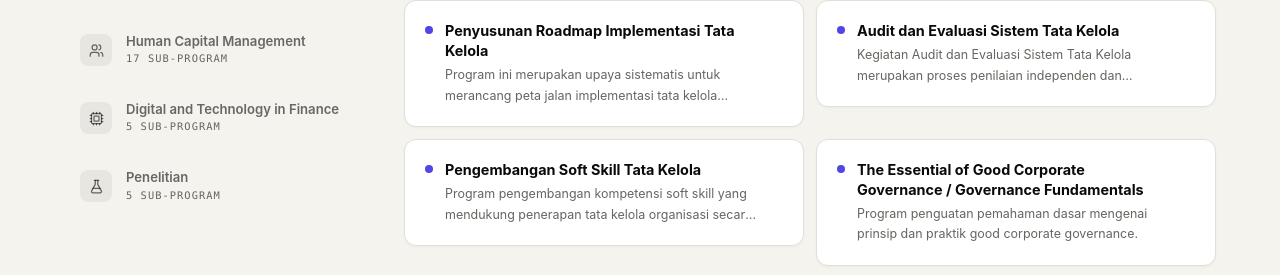
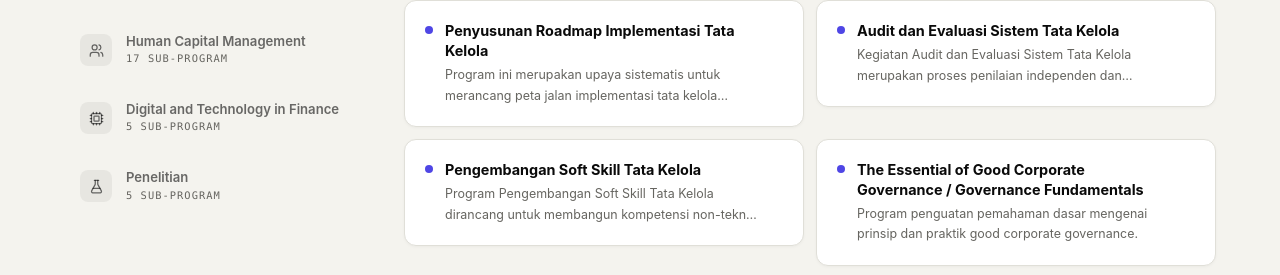
Before and after one commit to alhilalwork26-sys/GRCC-Landing-page, a Next.js app: page /programs in a window 1280 px wide. Shown: the part 1017-1292 px from the top of the page. Built offline with nearby package versions, Linux system fonts and the light colour scheme.

Commit message:
Update Pengembangan Soft Skill Tata Kelola description to be multiline

```diff
--- a/src/data/programs.ts
+++ b/src/data/programs.ts
@@ -37,7 +37,10 @@ Penerapan tata kelola yang baik (good governance) merupakan pondasi utama bagi k
 
 Implementasi tata kelola yang telah direncanakan perlu dievaluasi secara berkala untuk memastikan bahwa setiap program dan kebijakan yang dijalankan benar-benar memberikan dampak yang diharapkan. Tanpa mekanisme audit dan evaluasi yang terstruktur, perusahaan berisiko menghadapi penyimpangan, inefisiensi, dan ketidakpatuhan yang tidak terdeteksi. Kegiatan ini hadir sebagai instrumen kontrol kualitas sekaligus alat pembelajaran perusahaan — memastikan tata kelola tidak hanya ada di atas kertas, tetapi benar-benar hidup dalam praktik sehari-hari.`
       },
-      { name: "Pengembangan Soft Skill Tata Kelola", desc: "Program pengembangan kompetensi soft skill yang mendukung penerapan tata kelola organisasi secara efektif." },
+      {
+        name: "Pengembangan Soft Skill Tata Kelola", desc: `Program Pengembangan Soft Skill Tata Kelola dirancang untuk membangun kompetensi non-teknis yang menjadi fondasi efektivitas implementasi tata kelola di seluruh level perusahaan. Program ini meyakini bahwa tata kelola yang baik tidak hanya ditopang oleh sistem dan regulasi, tetapi juga oleh kapasitas individu mulai dari cara berkomunikasi, mengambil keputusan etis, memimpin dengan integritas, hingga membangun kolaborasi yang sehat di dalam dan antar unit kerja.
+Keberhasilan implementasi tata kelola sangat bergantung pada kualitas sumber daya manusia yang menjalankannya.Keterampilan teknis saja tidak cukup dibutuhkan kemampuan interpersonal, kepemimpinan, dan etika yang kuat agar setiap individu mampu berkontribusi secara nyata terhadap budaya tata kelola yang sehat.Program ini hadir untuk menjembatani gap antara pemahaman teknis tata kelola dengan kemampuan menerapkannya secara efektif dalam interaksi dan dinamika perusahaan sehari- hari.
+` },
       { name: "The Essential of Good Corporate Governance / Governance Fundamentals", desc: "Program penguatan pemahaman dasar mengenai prinsip dan praktik good corporate governance." },
       { name: "Risk Assessment", desc: "Program identifikasi dan analisis risiko yang dihadapi organisasi sebagai dasar pengelolaan risiko." },
       { name: "Enterprise Risk Management (ERM)", desc: "Program pengembangan dan penerapan sistem manajemen risiko terintegrasi di tingkat organisasi." },
```
